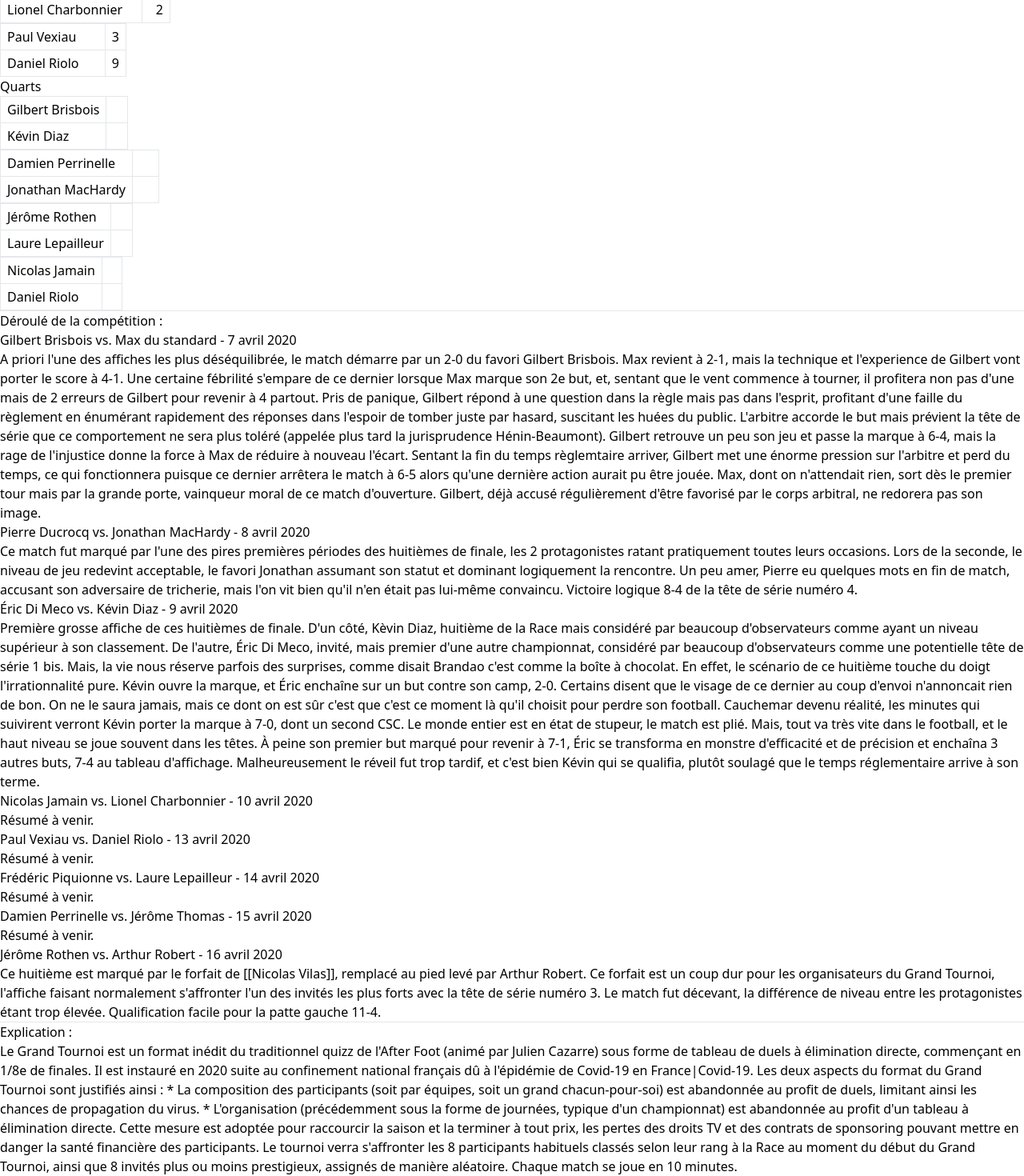
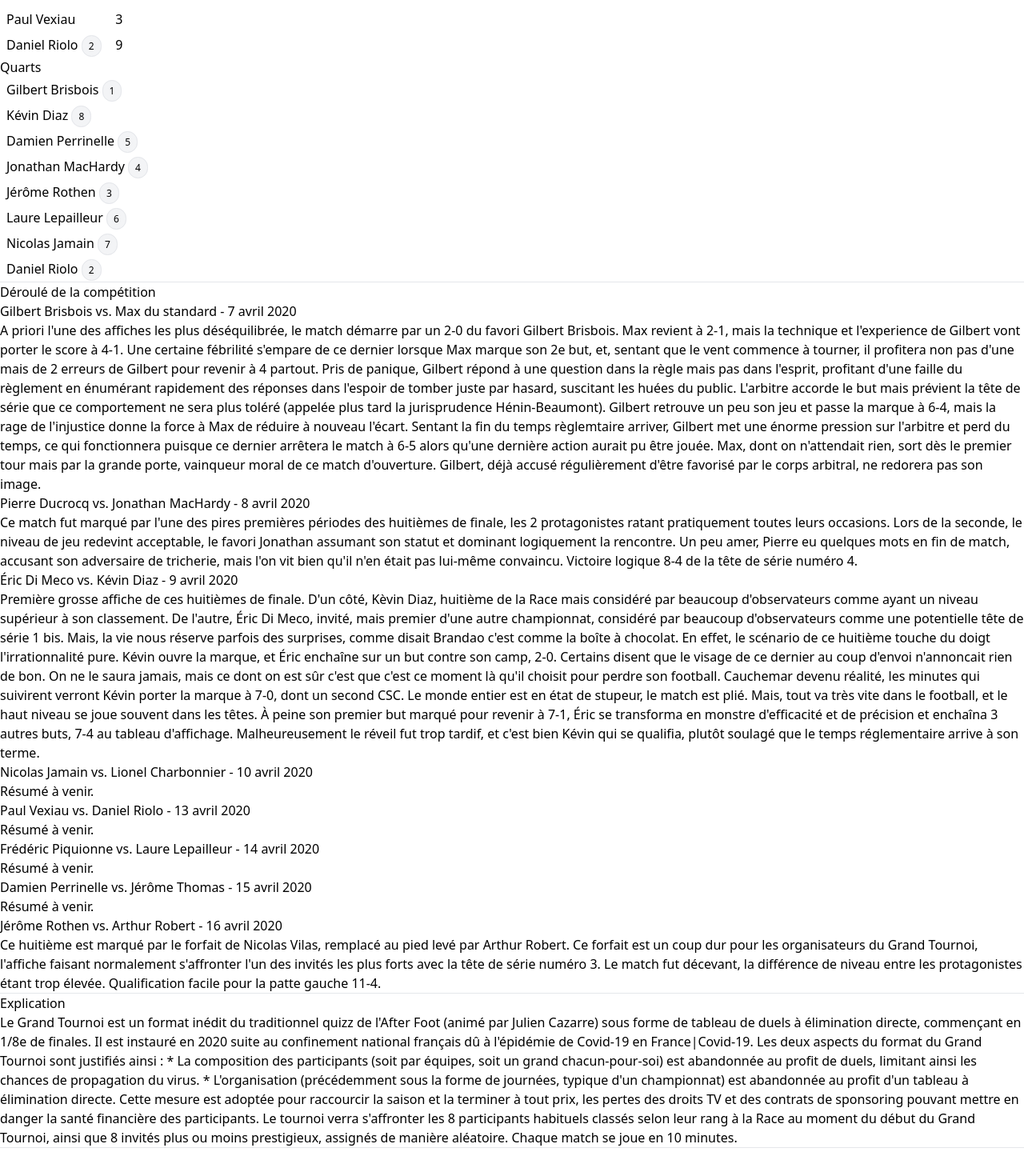
Before and after one commit to AlfredWallace/LeGrandTournoiDeLAfterFoot, a Vue app: page / in a window 1280 px wide. Shown: the part 512-1982 px from the top of the page at 80% size. After the commit the page ends 1947 px from the top, so only its background shows below. Built offline with nearby package versions, Linux system fonts and the light colour scheme.

Commit message:
Border + fix height of match groups in rounds with flex grow

```diff
--- a/src/App.vue
+++ b/src/App.vue
@@ -1,10 +1,10 @@
 <template>
   <div class="font-sans">
-    <div class="text-center align-middle shadow-xl fixed w-screen h-8 bg-white">
+    <div class="text-center align-middle shadow-lg fixed w-screen h-8 bg-white">
       <h1>Le Grand Tournoi de l'After Foot</h1>
     </div>
-    <div class="container mx-auto pt-10 px-2">
-      <h2>Tableau</h2>
+    <div class="container mx-auto px-2">
+      <PageSectionComponent title="Tableau">
         <div class="grid grid-cols-1 sm:grid-cols-2 lg:grid-cols-4 gap-4">
           <RoundComponent
             v-for="(round, index) in rounds"
@@ -13,20 +13,19 @@
           >
           </RoundComponent>
         </div>
+      </PageSectionComponent>
 
-      <hr />
-
-      <h2>Déroulé de la compétition :</h2>
+      <PageSectionComponent title="Déroulé de la compétition">
+        <div class="grid grid-cols-1 gap-6">
           <SummaryComponent
             v-for="(match, index) in matchesByDate"
             :key="index"
             :match="match"
           ></SummaryComponent>
+        </div>
+      </PageSectionComponent>
 
-      <hr />
-
-      <footer class="mt-2">
-        <h2>Explication :</h2>
+      <PageSectionComponent title="Explication">
         Le Grand Tournoi est un format inédit du traditionnel quizz de l'After
         Foot (animé par Julien Cazarre) sous forme de tableau de duels à
         élimination directe, commençant en 1/8e de finales. Il est instauré en
@@ -44,7 +43,7 @@
         Race au moment du début du Grand Tournoi, ainsi que 8 invités plus ou
         moins prestigieux, assignés de manière aléatoire. Chaque match se joue
         en 10 minutes.
-      </footer>
+      </PageSectionComponent>
     </div>
   </div>
 </template>
@@ -53,10 +52,12 @@
 import RoundComponent from "./components/RoundComponent";
 import { Match, Player, Round, Side } from "./types";
 import SummaryComponent from "./components/SummaryComponent";
+import PageSectionComponent from "./components/PageSectionComponent";
 
 export default {
   name: "App",
   components: {
+    PageSectionComponent,
     SummaryComponent,
     RoundComponent
   },
@@ -91,7 +92,13 @@ export default {
           new Date(2020, 3, 7),
           new Side(this.players.gbr, 6),
           new Side(this.players.max, 5),
-          "A priori l'une des affiches les plus déséquilibrée, le match démarre par un 2-0 du favori Gilbert Brisbois. Max revient à 2-1, mais la technique et l'experience de Gilbert vont porter le score à 4-1. Une certaine fébrilité s'empare de ce dernier lorsque Max marque son 2e but, et, sentant que le vent commence à tourner, il profitera non pas d'une mais de 2 erreurs de Gilbert pour revenir à 4 partout. Pris de panique, Gilbert répond à une question dans la règle mais pas dans l'esprit, profitant d'une faille du règlement en énumérant rapidement des réponses dans l'espoir de tomber juste par hasard, suscitant les huées du public. L'arbitre accorde le but mais prévient la tête de série que ce comportement ne sera plus toléré (appelée plus tard la jurisprudence Hénin-Beaumont). Gilbert retrouve un peu son jeu et passe la marque à 6-4, mais la rage de l'injustice donne la force à Max de réduire à nouveau l'écart. Sentant la fin du temps règlemtaire arriver, Gilbert met une énorme pression sur l'arbitre et perd du temps, ce qui fonctionnera puisque ce dernier arrêtera le match à 6-5 alors qu'une dernière action aurait pu être jouée. Max, dont on n'attendait rien, sort dès le premier tour mais par la grande porte, vainqueur moral de ce match d'ouverture. Gilbert, déjà accusé régulièrement d'être favorisé par le corps arbitral, ne redorera pas son image."
+          "A priori l'une des affiches les plus déséquilibrée, le match démarre par un 2-0 du favori Gilbert Brisbois. Max revient à 2-1, mais la technique et l'experience de Gilbert vont porter le score à 4-1." +
+            " Une certaine fébrilité s'empare de ce dernier lorsque Max marque son 2e but, et, sentant que le vent commence à tourner, il profitera non pas d'une mais de 2 erreurs de Gilbert pour revenir à 4 partout." +
+            " Pris de panique, Gilbert répond à une question dans la règle mais pas dans l'esprit, profitant d'une faille du règlement en énumérant rapidement des réponses dans l'espoir de tomber juste par hasard," +
+            " suscitant les huées du public. L'arbitre accorde le but mais prévient la tête de série que ce comportement ne sera plus toléré (appelée plus tard la jurisprudence Hénin-Beaumont)." +
+            " Gilbert retrouve un peu son jeu et passe la marque à 6-4, mais la rage de l'injustice donne la force à Max de réduire à nouveau l'écart. Sentant la fin du temps règlemtaire arriver," +
+            " Gilbert met une énorme pression sur l'arbitre et perd du temps, ce qui fonctionnera puisque ce dernier arrêtera le match à 6-5 alors qu'une dernière action aurait pu être jouée." +
+            " Max, dont on n'attendait rien, sort dès le premier tour mais par la grande porte, vainqueur moral de ce match d'ouverture. Gilbert, déjà accusé régulièrement d'être favorisé par le corps arbitral, ne redorera pas son image."
         ),
         new Match(
           16,
@@ -123,7 +130,7 @@ export default {
           new Date(2020, 3, 16),
           new Side(this.players.jro, 11),
           new Side(this.players.aro, 4),
-          "Ce huitième est marqué par le forfait de [[Nicolas Vilas]], remplacé au pied levé par Arthur Robert. Ce forfait est un coup dur pour les organisateurs du Grand Tournoi, l'affiche faisant normalement s'affronter l'un des invités les plus forts avec la tête de série numéro 3. Le match fut décevant, la différence de niveau entre les protagonistes étant trop élevée. Qualification facile pour la patte gauche 11-4."
+          "Ce huitième est marqué par le forfait de Nicolas Vilas, remplacé au pied levé par Arthur Robert. Ce forfait est un coup dur pour les organisateurs du Grand Tournoi, l'affiche faisant normalement s'affronter l'un des invités les plus forts avec la tête de série numéro 3. Le match fut décevant, la différence de niveau entre les protagonistes étant trop élevée. Qualification facile pour la patte gauche 11-4."
         ),
         new Match(
           16,
--- a/src/components/MatchComponent.vue
+++ b/src/components/MatchComponent.vue
@@ -1,17 +1,36 @@
 <template functional>
-  <table class="shadow-lg my-2 table-fixed font-mono">
+  <div
+    class="shadow-lg my-2 table-fixed font-mono border border-solid rounded-lg border-collapse"
+  >
+    <table
+      class="w-full overflow-hidden border border-solid rounded-lg border-collapse"
+    >
       <tbody>
-      <tr>
+        <tr
+          :class="{
+            'bg-green-400': props.match.home.score > props.match.away.score
+          }"
+        >
           <td class="side-td">
             {{ props.match.home.player.name }}
+            <span v-if="props.match.home.player.rank" class="rank-pill">
+              {{ props.match.home.player.rank }}
+            </span>
           </td>
           <td class="side-td result-td">
             {{ props.match.home.score }}
           </td>
         </tr>
-      <tr>
+        <tr
+          :class="{
+            'bg-green-400': props.match.away.score > props.match.home.score
+          }"
+        >
           <td class="side-td">
             {{ props.match.away.player.name }}
+            <span v-if="props.match.away.player.rank" class="rank-pill">
+              {{ props.match.away.player.rank }}
+            </span>
           </td>
           <td class="side-td result-td">
             {{ props.match.away.score }}
@@ -19,6 +38,7 @@
         </tr>
       </tbody>
     </table>
+  </div>
 </template>
 
 <script>
@@ -37,9 +57,12 @@ export default {
 
 <style scoped>
 .side-td {
-  @apply border border-solid rounded px-2 py-1;
+  @apply px-2 py-1;
 }
 .result-td {
   @apply w-1/6 text-right;
 }
+.rank-pill {
+  @apply text-xs border border-solid rounded-full py-1 px-2 bg-gray-100;
+}
 </style>
--- /dev/null
+++ b/src/components/PageSectionComponent.vue
@@ -0,0 +1,19 @@
+<template>
+  <div class="pt-10">
+    <h2>{{ title }}</h2>
+    <slot></slot>
+    <hr />
+  </div>
+</template>
+
+<script>
+export default {
+  name: "PageSectionComponent",
+  props: {
+    title: {
+      style: String,
+      required: true
+    }
+  }
+};
+</script>
--- a/src/components/RoundComponent.vue
+++ b/src/components/RoundComponent.vue
@@ -1,7 +1,7 @@
 <template>
-  <div>
+  <div class="flex flex-col">
     <h3>{{ round.title }}</h3>
-    <div class="flex flex-col justify-around h-full">
+    <div class="flex flex-col justify-around flex-grow">
       <MatchComponent
         v-for="(match, index) in round.matches"
         :key="index"
--- a/src/components/SummaryComponent.vue
+++ b/src/components/SummaryComponent.vue
@@ -1,5 +1,5 @@
 <template functional>
-  <div>
+  <div class="shadow-lg p-2 border border-solid rounded-lg">
     <h3>
       {{ props.match.home.player.name }} vs.
       {{ props.match.away.player.name }} -
```
Lines whose indentation alone changed are shown as unchanged.
